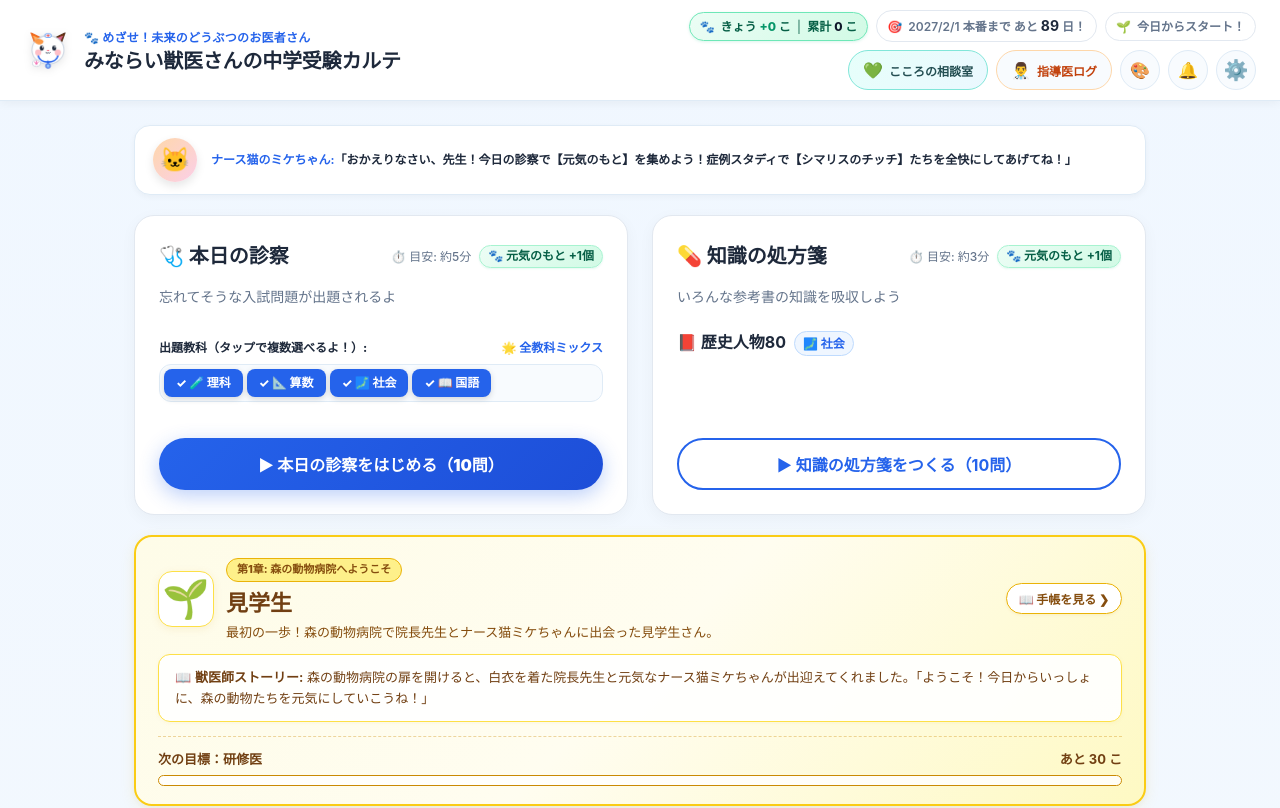
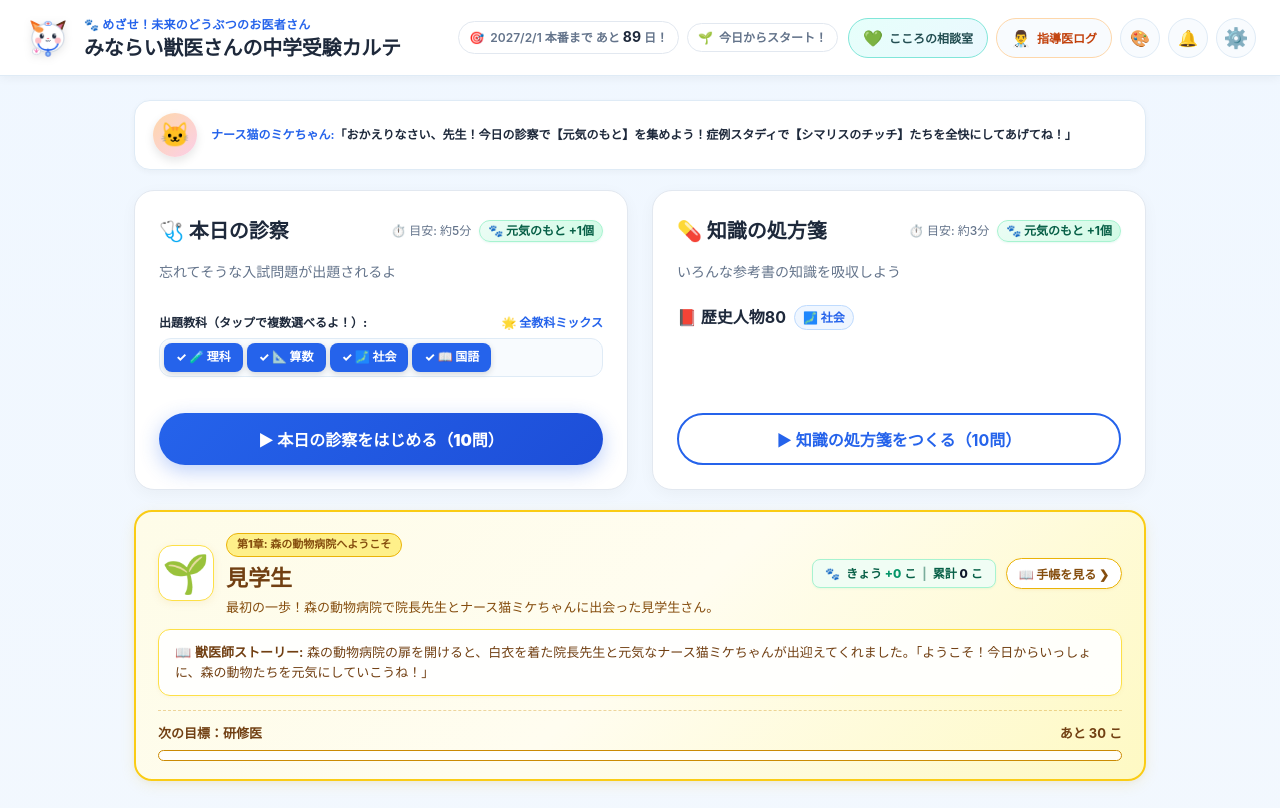
Before and after one commit to saka-guchi/saka-guchi.github.io, a React (Vite) app in the folder junior-vet-exam-chart/: page / in a window 1280 px wide. Shown: the top 808 px of the page. Built offline with nearby package versions, Linux system fonts and the light colour scheme; a web font is replaced by a local one.

Commit message:
feat: 元気のもとバッジをストーリーカード内「手帳を見る」左側へ移動し情報表示デザインへ変更 (v1.34.1)

```diff
--- a/junior-vet-exam-chart/public/version.json
+++ b/junior-vet-exam-chart/public/version.json
@@ -1,4 +1,4 @@
 {
   "version": "1.34.1",
-  "buildTimestamp": "2026-11-05 06:30:53 (日本時間)"
+  "buildTimestamp": "2026-11-05 06:35:40 (日本時間)"
 }
--- a/junior-vet-exam-chart/src/pages/HomePage.module.css
+++ b/junior-vet-exam-chart/src/pages/HomePage.module.css
@@ -2966,29 +2966,23 @@
   padding-top: 5px;
 }
 
-/* 元気のもと総合バッジ（タップで獣医師ストーリー手帳が開く） */
+/* 元気のもと総合ステータス（情報表示バッジ） */
 .pointsBadge {
   display: flex;
   align-items: center;
   gap: 6px;
-  background: linear-gradient(135deg, #ecfdf5 0%, #d1fae5 100%);
-  border: 1px solid #6ee7b7;
-  padding: 4px 10px;
-  border-radius: var(--radius-pill);
+  background: #f0fdf4;
+  border: 1.5px solid #a7f3d0;
+  padding: 4px 12px;
+  border-radius: 8px;
   font-size: var(--font-size-caption);
   font-weight: 700;
   color: #065f46;
   white-space: nowrap;
   flex-shrink: 0;
-  cursor: pointer;
-  transition: all 0.2s;
-  box-shadow: 0 1px 3px rgba(16, 185, 129, 0.15);
-}
-
-.pointsBadge:hover {
-  background: #a7f3d0;
-  transform: translateY(-1px);
-  box-shadow: 0 2px 6px rgba(16, 185, 129, 0.25);
+  cursor: default;
+  user-select: none;
+  box-shadow: 0 1px 2px rgba(16, 185, 129, 0.08);
 }
 
 .pointsBadgeToday {
@@ -3027,6 +3021,14 @@
   flex-wrap: wrap;
 }
 
+.storyRankActions {
+  display: flex;
+  align-items: center;
+  gap: 10px;
+  flex-wrap: wrap;
+  flex-shrink: 0;
+}
+
 .storyRankHeaderLeft {
   display: flex;
   align-items: center;
--- a/junior-vet-exam-chart/src/pages/HomePage.tsx
+++ b/junior-vet-exam-chart/src/pages/HomePage.tsx
@@ -287,28 +287,6 @@ export const HomePage: React.FC = () => {
         <div className={styles.headerRight}>
           {/* ステータス情報バッジ群（カウントダウン・連続日数・完成度） */}
           <div className={styles.headerStatusGroup}>
-            {/* どうぶつ元気のもと総合ステータス（全医療活動で蓄積・クリックでストーリー日誌表示） */}
-            <div
-              className={styles.pointsBadge}
-              onClick={() => {
-                sound.playPop();
-                setShowPointsNotebookModal(true);
-              }}
-              title={`どうぶつ元気のもと: きょう ${pointsSummary.todayPoints}こ / 累計 ${pointsSummary.totalPoints}こ。クリックで獣医師ストーリー手帳を表示！`}
-              data-testid="header-points-badge"
-              role="button"
-              tabIndex={0}
-              aria-label={`どうぶつ元気のもと きょう ${pointsSummary.todayPoints} こ、累計 ${pointsSummary.totalPoints} こ。クリックで手帳を表示`}
-            >
-              <span>🐾</span>
-              <span>
-                きょう <strong className={styles.pointsBadgeToday}>+{pointsSummary.todayPoints}</strong> こ
-              </span>
-              <span style={{ opacity: 0.5 }}>|</span>
-              <span>
-                累計 <strong className={styles.pointsBadgeTotal}>{pointsSummary.totalPoints}</strong> こ
-              </span>
-            </div>
             {/* 受験カウントダウン */}
             <div
               className={styles.countdownBadge}
@@ -535,8 +513,23 @@ export const HomePage: React.FC = () => {
                 <div className={styles.storyRankDesc}>{pointsSummary.currentRank.description}</div>
               </div>
             </div>
-            <button
-              type="button"
+            <div className={styles.storyRankActions}>
+              {/* どうぶつ元気のもとステータス表示（情報バッジ・非ボタン） */}
+              <div
+                className={styles.pointsBadge}
+                title={`どうぶつ元気のもと: きょう ${pointsSummary.todayPoints}こ / 累計 ${pointsSummary.totalPoints}こ`}
+                data-testid="header-points-badge"
+              >
+                <span>🐾</span>
+                <span>
+                  きょう <strong className={styles.pointsBadgeToday}>+{pointsSummary.todayPoints}</strong> こ
+                </span>
+                <span style={{ opacity: 0.5 }}>|</span>
+                <span>
+                  累計 <strong className={styles.pointsBadgeTotal}>{pointsSummary.totalPoints}</strong> こ
+                </span>
+              </div>
+              <button type="button"
               className={styles.storyNotebookBtn}
               onClick={() => {
                 sound.playPop();
@@ -547,6 +540,7 @@ export const HomePage: React.FC = () => {
             >
               📖 手帳を見る ❯
             </button>
+            </div>
           </div>
 
           {/* ストーリー抜粋 */}
```
